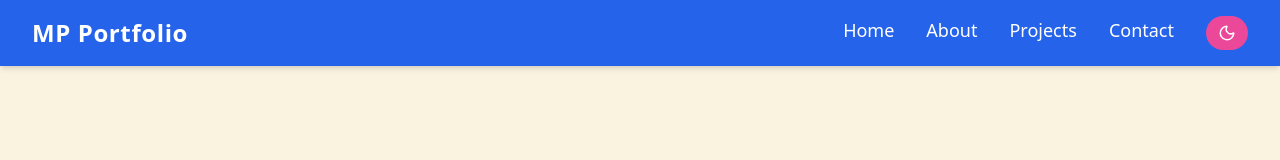
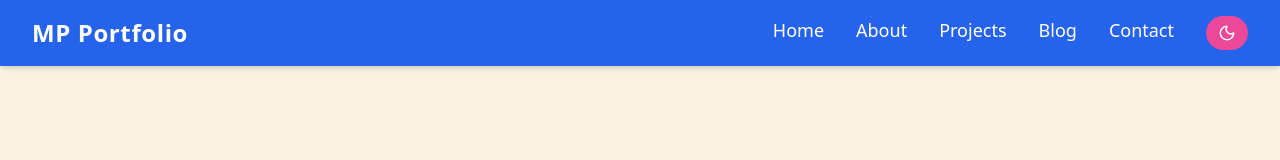
Before and after one commit to madisenbpatrick1/madisen-p-portfolio-website, a React (Create React App) app: page /blog/1/1 in a window 1280 px wide. Shown: the top 160 px of the page. Built offline with nearby package versions, Linux system fonts and the light colour scheme.

Commit message:
Added blog page to navbar and routes

```diff
--- a/src/App.tsx
+++ b/src/App.tsx
@@ -5,6 +5,7 @@ import Home from './pages/Home';
 import About from './pages/About';
 import Contact from './pages/Contact';
 import Projects from './pages/Projects';
+import Blog from './pages/Blog';
 import './styles/global.css';
 import Layout from './components/common/Layout';
 import { ThemeProvider } from './components/common/ThemeContext';
@@ -19,10 +20,7 @@ function App() {
             <Route path="/about" element={<About />} />
             <Route path="/contact" element={<Contact />} />
             <Route path="/projects" element={<Projects />} />
-            {/* <Route exact path="/about" component={About} />
-        <Route exact path="/contact" component={Contact} /> */}
-            {/* <Route component={NotFound} /> */}
-
+            <Route path="/blog" element={<Blog />} />
           </Routes>
         </HashRouter>
       </Layout>
--- a/src/components/common/Navbar.tsx
+++ b/src/components/common/Navbar.tsx
@@ -21,7 +21,7 @@ export default function Navbar() {
         <a href="#/" className="hover:text-[#EC4899] dark:hover:text-[#F472B6]">Home</a>
         <a href="#/about" className="hover:text-[#EC4899]dark:hover:text-[#F472B6]">About</a>
         <a href="#/projects" className="hover:text-[#EC4899] dark:hover:text-[#F472B6]">Projects</a>
-        {/* <a href="#/blog" className="hover:text-[#EC4899]">Blog</a> */}
+        <a href="#/blog" className="hover:text-[#EC4899]">Blog</a>
         <a href="#/contact" className="hover:text-[#EC4899] dark:hover:text-[#F472B6]">Contact</a>
         <button
         onClick={toggleTheme}
@@ -46,6 +46,7 @@ export default function Navbar() {
           <a href="#/">Home</a>
           <a href="#/about">About</a>
           <a href="#/projects">Projects</a>
+          <a href="#/blog">Blog</a>
           <a href="#/contact">Contact</a>
           <button
         onClick={toggleTheme}
```
